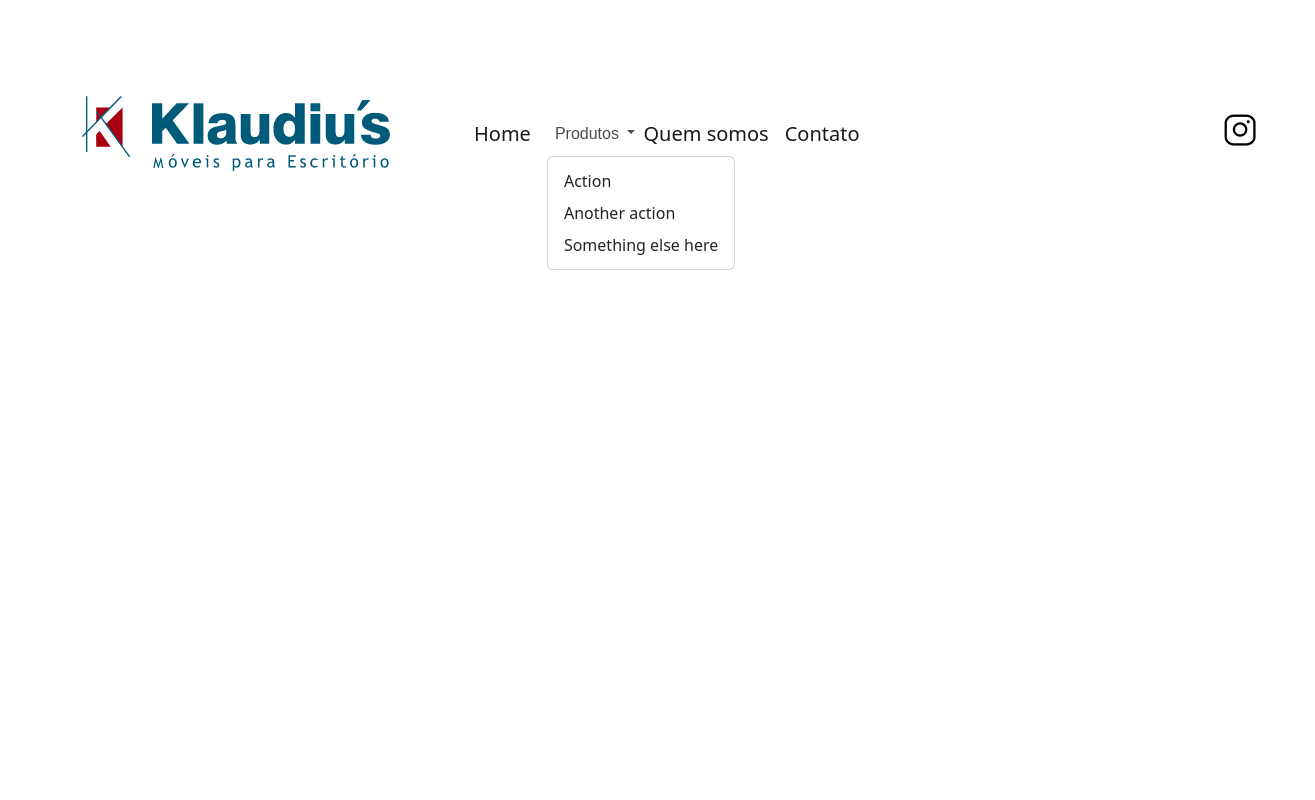
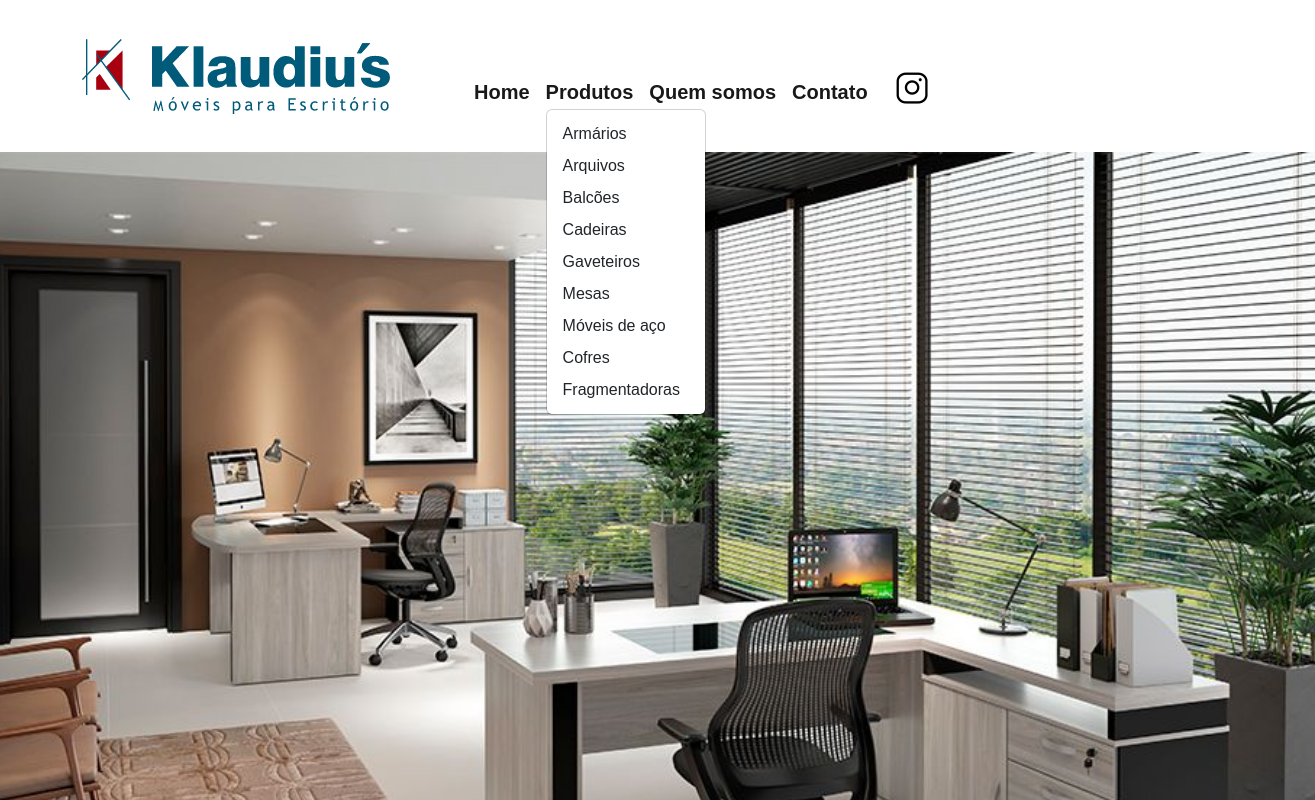
Before and after one commit to ThailonMuller/projeto_Klaudius, a plain HTML site: page index.html in a window 1280 px wide. Both pictures are taken after a click on the button "Produtos". Shown: the top 800 px of the page, 1315 px wide, since content can reach past the window. Drawn offline with nearby package versions, Linux system fonts and the light colour scheme.

Commit message:
commit-main

```diff
--- a/default.css
+++ b/default.css
@@ -8,8 +8,7 @@
 }
 .font2{
     font-family: 'Ubuntu', sans-serif;
-    font-weight: normal;
-
+    font-weight: bold;
 }
 
 /* font-family: 'Playfair Display', serif; */
--- a/index.css
+++ b/index.css
@@ -5,3 +5,18 @@
 .icons-size{
     width: 32px;
 }
+.container-main{
+    margin-top: 2rem;
+    display: flex;
+    width: 100%;
+}
+.box-left{
+    width: 23%;
+    z-index: -1;
+}
+.square{
+    width: 770px;
+    height: 630px;
+    background: #005B7A 0% 0% no-repeat padding-box;
+    z-index: 1;
+}
--- a/index.html
+++ b/index.html
@@ -10,28 +10,34 @@
   </head>
   <body>
     <div class="container justify-content-center">
-      <div class="row align-items-center mt-5">
-          <div class="col-4 justify-content-end mt-5">
+      <div class="row align-items-center mt-3">
+          <div class="col-4 justify-content-end mt-3">
             <img src="assets/logomarca-colorida.png" alt="logo">
           </div>
 
             <div class="col-8 mt-5 d-flex justify-content-start">
               <nav class="navbar navbar-expand-lg">
-                <div class="container-fluid">
+                <div class="container-fluid font2">
                   <a class="navbar-brand" href="#">Home</a>
                   <button class="navbar-toggler" type="button" data-bs-toggle="collapse" data-bs-target="#navbarNavDarkDropdown" aria-controls="navbarNavDarkDropdown" aria-expanded="false" aria-label="Toggle navigation">
                     <span class="navbar-toggler-icon"></span>
                   </button>
-                  <div class="collapse navbar-collapse" id="navbarNavDarkDropdown">
+                  <div class="collapse navbar-collapse" id="navbarNavDropdown">
                     <ul class="navbar-nav">
                       <li class="nav-item dropdown">
-                        <a class="nav-link dropdown-toggle font2" href="#" role="button" data-bs-toggle="dropdown" aria-expanded="false">
+                        <a class="navbar-brand font2" href="#" role="button" data-bs-toggle="dropdown" aria-expanded="false">
                           Produtos
                         </a>
-                        <ul class="dropdown-menu dropdown-menu">
-                          <li><a class="dropdown-item" href="#">Action</a></li>
-                          <li><a class="dropdown-item" href="#">Another action</a></li>
-                          <li><a class="dropdown-item" href="#">Something else here</a></li>
+                        <ul class="dropdown-menu">
+                          <li><a class="dropdown-item" href="#">Armários</a></li>
+                          <li><a class="dropdown-item" href="#">Arquivos</a></li>
+                          <li><a class="dropdown-item" href="#">Balcões</a></li>
+                          <li><a class="dropdown-item" href="#">Cadeiras</a></li>
+                          <li><a class="dropdown-item" href="#">Gaveteiros</a></li>
+                          <li><a class="dropdown-item" href="#">Mesas</a></li>
+                          <li><a class="dropdown-item" href="#">Móveis de aço</a></li>
+                          <li><a class="dropdown-item" href="#">Cofres</a></li>
+                          <li><a class="dropdown-item" href="#">Fragmentadoras</a></li>
                         </ul>
                       </li>
                     </ul>
@@ -40,7 +46,7 @@
                   <a class="navbar-brand" href="#">Contato</a>
                 </div>
               </nav>
-              <div class="col-6 d-flex justify-content-end mt-2">
+              <div class="d-flex mt-2">
                 <a href=""><img class="icons-size" src="assets/icone-10-facebook.png" alt=""></a>
                 <a href=""><img class="icons-size" src="assets/icone-11-instagram.png" alt=""></a>
               </div>
@@ -48,7 +54,35 @@
             </div>
           </div>
       </div>
-    </div>
+
+    <main class="container-main">
+      <div class="box-left">
+      </div>
+        <img src="assets/imagem-banner.png" alt="">
+      </div>
+    </main>
+
+
+
+
+
+
+
+
+
+
+
+
+
+
+
+
+
+
+
+
+
+
   <script src="https://cdn.jsdelivr.net/npm/bootstrap@5.2.3/dist/js/bootstrap.bundle.min.js" integrity="sha384-kenU1KFdBIe4zVF0s0G1M5b4hcpxyD9F7jL+jjXkk+Q2h455rYXK/7HAuoJl+0I4" crossorigin="anonymous"></script>
   </body>
 </html>
```
